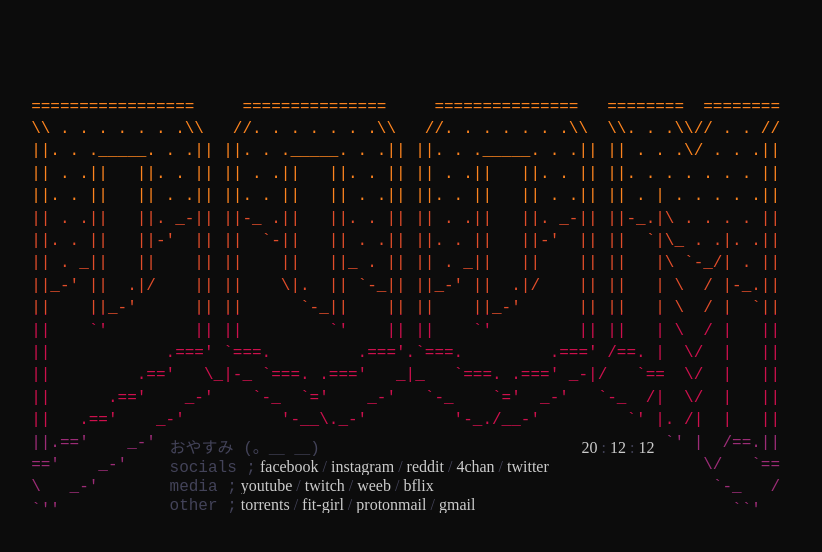
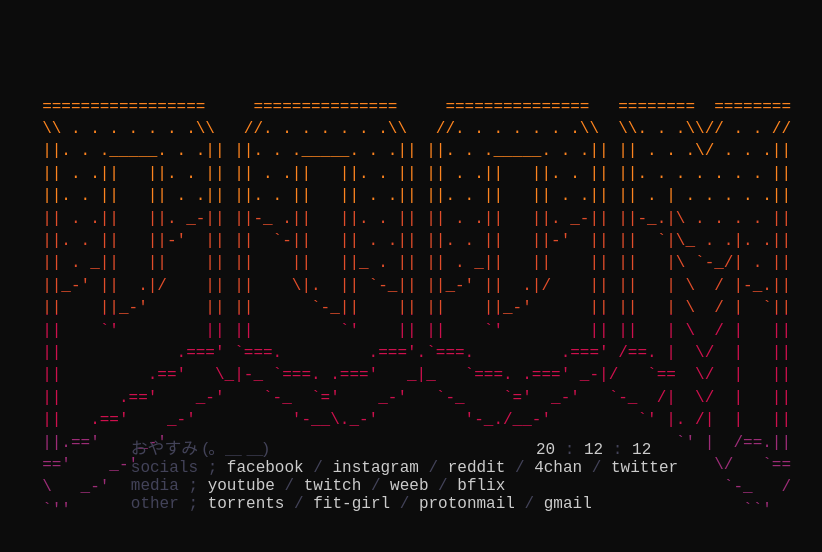
Before and after one commit to 29380482390/29380482390.github.io, a plain HTML site: page index.html in a window 1280 px wide. Shown: the whole page, without its empty margins (236-1058 px from the left). Drawn offline with nearby package versions, Linux system fonts and the light colour scheme.

Commit message:
Ah, eto... bleh! :PPP
https://www.youtube.com/watch?v=SYCP71qcYZw

fixed the fonts i think
and also messed around with the margins bc shit was outpadded

```diff
--- a/css/style.css
+++ b/css/style.css
@@ -1,17 +1,13 @@
 /* zaza */
 
-@font-face {
-    font-family:'Terminus';
-    src: url('./Terminus.ttf');
-    font-smooth: never;
-    -webkit-font-smoothing : none;
-}
+@import url('./terminus.ttf');
 
 :root {
   --bg: rgb(12,12,12); /* whatever color your heart desires */
   --fontcolor: rgb(204,204,204); /*  you probably want a different color than above */
   --accentcolor: rgb(67,67,89); /* whatever floats your balls */
-  --fontjp: "jackeyfont", Monospace; /* japanese font */
+  --font: 'Terminus (TTF) For Windows', monospace;/* normal font */
+  --fontjp: 'jackeyfont', sans-serif; /* japanese font */
   --a: rgb(225,225,225);
   --b: rgb(156, 44, 119);
   --c: rgb(205, 16, 77);
@@ -39,6 +35,7 @@ html, body {
   typing 2s steps(60, end),
   blink-caret .75s step-end infinite;
   color: var(--fontcolor);
+  font-family: var(--font) !important;
 }
 
 #root {
@@ -47,17 +44,17 @@ html, body {
   font-size: 1rem; /* :skull: */
   display: grid;
 	place-items: center;
-  margin-left: -4rem;
 }
 
 #home {
   margin-top:-30rem;
-  margin-left:5rem;
   color: var(--accentcolor);
+  margin-left: 1px;
 }
 
 pre {
   display: inline;
+  font-family: var(--font) !important;
 }
 
 /* links */
@@ -99,6 +96,8 @@ a {
   );
   -webkit-background-clip: text;
   -webkit-text-fill-color: transparent;
+  font-family: var(--font) !important;
+  margin-left: -42px;
 }
 
 /* greeting */
@@ -110,7 +109,10 @@ a {
   font-family: var(--fontjp);
   display: inline-block;
   margin: 0 16.1rem 0 0;
+
+  font-size: 1.05rem; /* :skull: */
 }
+
 
 /* time */
 
@@ -131,7 +133,6 @@ a {
   to { height: 100% }
 }
 
-
 /* breaking geneva conventions and commiting warcrimes on scaling BLEEEH :PPP */
 
 @media screen and (max-height: 750px) {
```
Lines whose indentation alone changed are shown as unchanged.
